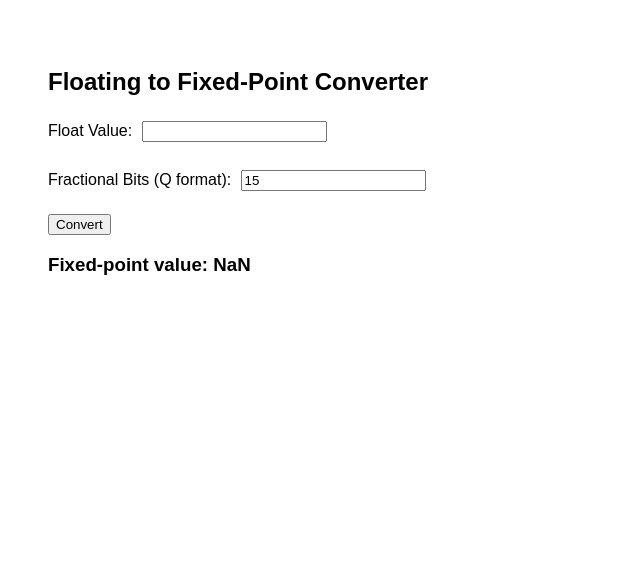
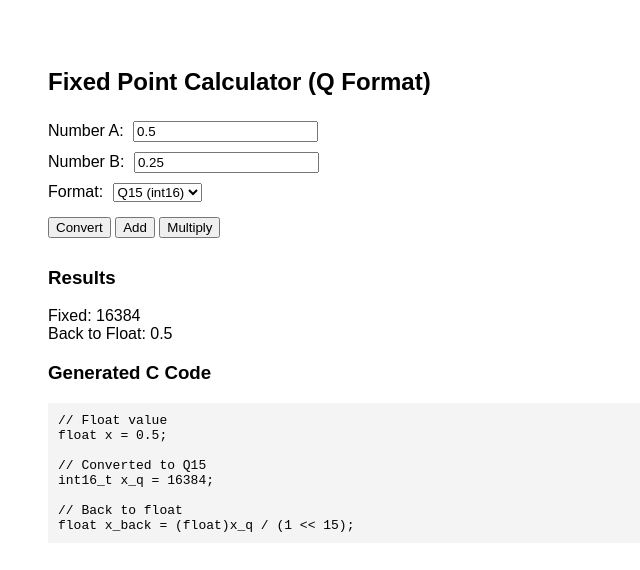
Before and after one commit to va1labh/fixed-point-calci, a plain HTML site: page index.html in a window 1280 px wide. Both pictures are taken after a click on the button "Convert". Shown: the whole page, without its empty margins (0-640 px from the left). Drawn offline with nearby package versions, Linux system fonts and the light colour scheme.

Commit message:
Update index.html

```diff
--- a/index.html
+++ b/index.html
@@ -1,22 +1,132 @@
 <!DOCTYPE html>
 <html>
 <head>
-    <title>Fixed Point Converter</title>
-    <link rel="stylesheet" href="style.css">
+  <title>Fixed Point Tool</title>
+
+  <!-- Big.js CDN -->
+  <script src="https://cdn.jsdelivr.net/npm/big.js@6.2.1/big.min.js"></script>
+
+  <style>
+    body { font-family: Arial; padding: 40px; }
+    input, select { margin: 5px; }
+    button { margin: 10px 0; }
+    pre { background: #f4f4f4; padding: 10px; }
+  </style>
 </head>
 <body>
-    <h2>Floating to Fixed-Point Converter</h2>
 
-    <label>Float Value:</label>
-    <input type="number" id="floatVal" step="any"><br><br>
+<h2>Fixed Point Calculator (Q Format)</h2>
 
-    <label>Fractional Bits (Q format):</label>
-    <input type="number" id="qVal" value="15"><br><br>
+<label>Number A:</label>
+<input type="text" id="numA" value="0.5"><br>
 
-    <button onclick="convert()">Convert</button>
+<label>Number B:</label>
+<input type="text" id="numB" value="0.25"><br>
 
-    <h3 id="result"></h3>
+<label>Format:</label>
+<select id="format">
+  <option value="15">Q15 (int16)</option>
+  <option value="31">Q31 (int32)</option>
+</select><br>
 
-    <script src="script.js"></script>
+<button onclick="convert()">Convert</button>
+<button onclick="add()">Add</button>
+<button onclick="multiply()">Multiply</button>
+
+<h3>Results</h3>
+<div id="output"></div>
+
+<h3>Generated C Code</h3>
+<pre id="cCode"></pre>
+
+<script>
+
+function getScale(q) {
+  return Big(2).pow(q);
+}
+
+function getLimits(q) {
+  if (q == 15) {
+    return { max: 32767, min: -32768 };
+  } else {
+    return { max: 2147483647, min: -2147483648 };
+  }
+}
+
+function floatToFixed(val, q) {
+  let scale = getScale(q);
+  return Big(val).times(scale).round(0);
+}
+
+function fixedToFloat(val, q) {
+  let scale = getScale(q);
+  return Big(val).div(scale);
+}
+
+function saturate(val, q) {
+  let limits = getLimits(q);
+  if (val.gt(limits.max)) return Big(limits.max);
+  if (val.lt(limits.min)) return Big(limits.min);
+  return val;
+}
+
+function convert() {
+  let q = parseInt(document.getElementById("format").value);
+  let a = document.getElementById("numA").value;
+
+  let fixed = saturate(floatToFixed(a, q), q);
+  let floatBack = fixedToFloat(fixed, q);
+
+  document.getElementById("output").innerHTML =
+    "Fixed: " + fixed.toString() +
+    "<br>Back to Float: " + floatBack.toString();
+
+  generateC(a, fixed, q);
+}
+
+function add() {
+  let q = parseInt(document.getElementById("format").value);
+  let a = floatToFixed(document.getElementById("numA").value, q);
+  let b = floatToFixed(document.getElementById("numB").value, q);
+
+  let result = saturate(a.plus(b), q);
+
+  document.getElementById("output").innerHTML =
+    "Fixed Add Result: " + result.toString() +
+    "<br>Float: " + fixedToFloat(result, q).toString();
+}
+
+function multiply() {
+  let q = parseInt(document.getElementById("format").value);
+  let a = floatToFixed(document.getElementById("numA").value, q);
+  let b = floatToFixed(document.getElementById("numB").value, q);
+
+  // (A * B) >> q
+  let result = a.times(b).div(getScale(q)).round(0);
+  result = saturate(result, q);
+
+  document.getElementById("output").innerHTML =
+    "Fixed Multiply Result: " + result.toString() +
+    "<br>Float: " + fixedToFloat(result, q).toString();
+}
+
+function generateC(floatVal, fixedVal, q) {
+  let type = (q == 15) ? "int16_t" : "int32_t";
+
+  let code =
+`// Float value
+float x = ${floatVal};
+
+// Converted to Q${q}
+${type} x_q = ${fixedVal};
+
+// Back to float
+float x_back = (float)x_q / (1 << ${q});`;
+
+  document.getElementById("cCode").innerText = code;
+}
+
+</script>
+
 </body>
 </html>
```
